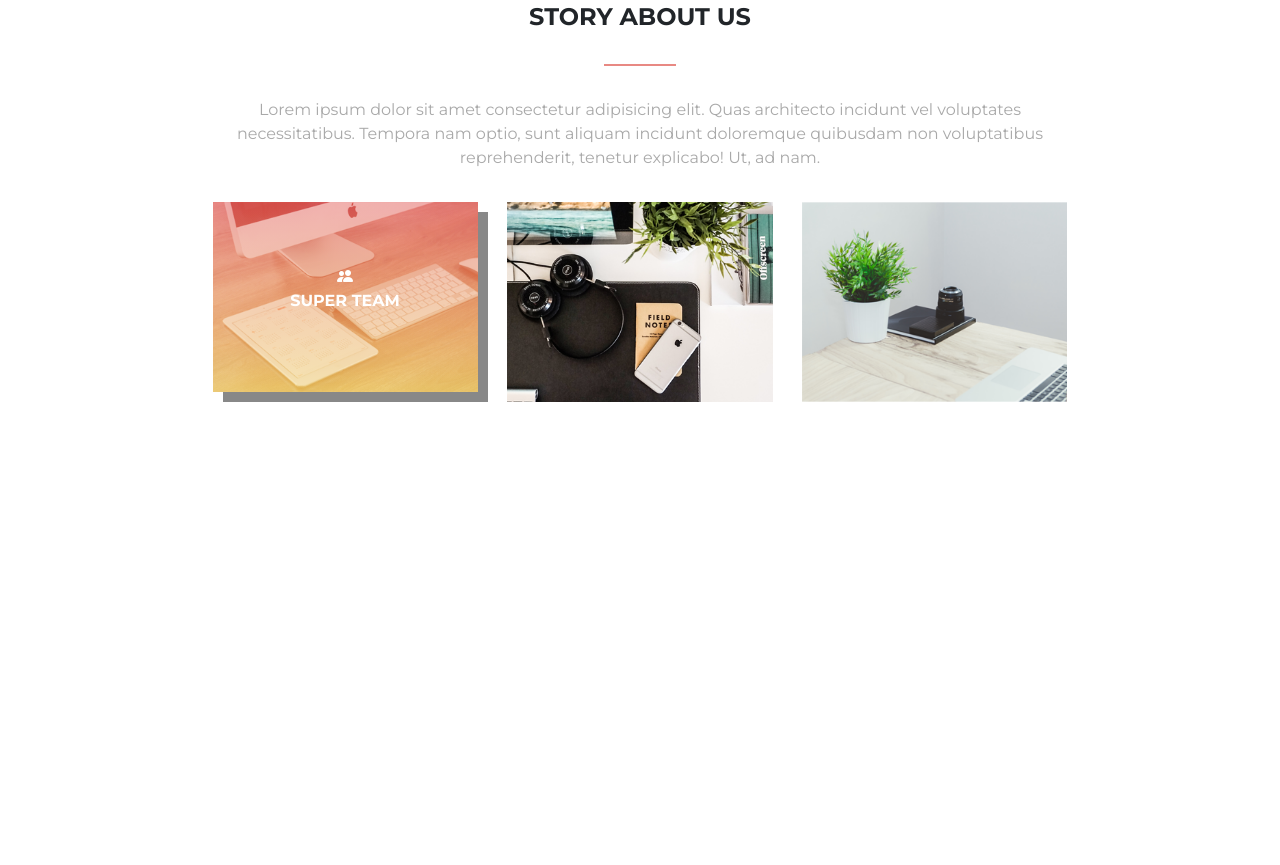
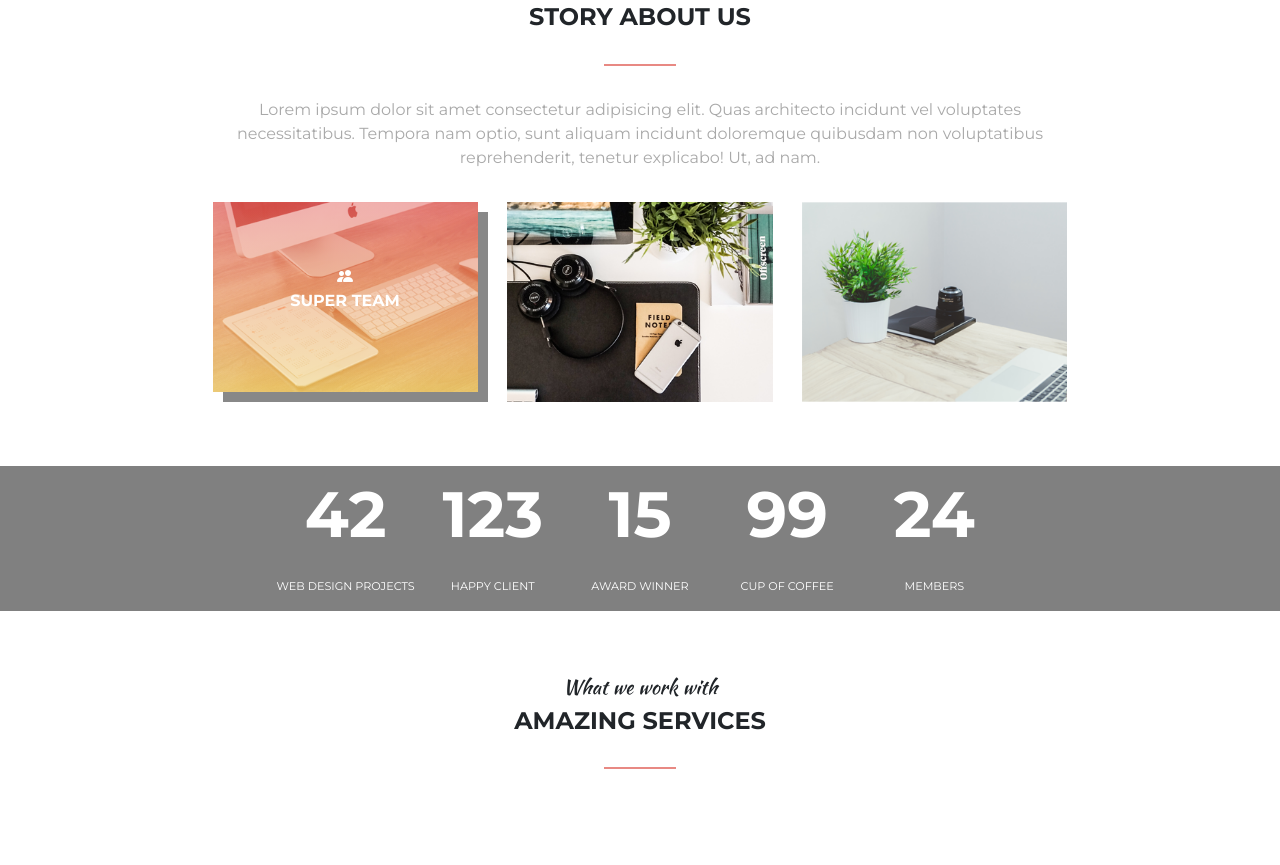
Before and after one commit to MadJack1906/intern-task-1, a plain HTML site: page index.html in a window 1280 px wide. Shown: the part 893-1758 px from the top of the page. Before the commit the page ends 1359 px from the top, so only its background shows below. Drawn offline with nearby package versions, Linux system fonts and the light colour scheme.

Commit message:
Added Comapny Accomplishments

```diff
--- a/css/index.css
+++ b/css/index.css
@@ -227,6 +227,36 @@ body>* {
     background-position: center;
 }
 
+#accomplishment{
+    background-color: grey;
+}
+
+.accomplishments-container{
+    display: flex;
+    width: 100%;
+    flex-direction: row;
+    /* border: 1px solid red; */
+}
+
+.accomplishment-container{
+    /* border: 1px solid red; */
+    display: flex;
+    flex-direction: column;
+    align-items: center;
+    color: white;
+
+    flex-basis: 20%;
+}
+
+.accomplished {
+    font-size: 0.7rem;
+}
+
+.count {
+    font-weight: bold;
+    font-size: 4rem;
+}
+
 @media only screen and (max-width: 900px) {
     #banner {
         background-size: cover;
--- a/index.html
+++ b/index.html
@@ -129,14 +129,60 @@
 
                         </div>
                     </div>
-<!--
-                    <div class="test-image-container">
-
-                    </div> -->
                 </div>
             </div>
         </div>
     </section>
+
+    <section id="accomplishment">
+        <div class="container">
+            <div class="row">
+                <div class="col-8 center">
+                    <div class="accomplishments-container">
+                        <div class="accomplishment-container">
+                            <p class="count">42</p>
+                            <p class="accomplished">WEB DESIGN PROJECTS</p>
+                        </div>
+
+                        <div class="accomplishment-container">
+                            <p class="count">123</p>
+                            <p class="accomplished">HAPPY CLIENT</p>
+                        </div>
+
+                        <div class="accomplishment-container">
+                            <p class="count">15</p>
+                            <p class="accomplished">AWARD WINNER</p>
+                        </div>
+
+                        <div class="accomplishment-container">
+                            <p class="count">99</p>
+                            <p class="accomplished">CUP OF COFFEE</p>
+                        </div>
+
+                        <div class="accomplishment-container">
+                            <p class="count">24</p>
+                            <p class="accomplished">MEMBERS</p>
+                        </div>
+                    </div>
+                </div>
+            </div>
+        </div>
+    </section>
+
+    <section>
+        <div class="container">
+            <div class="row">
+                <div class="col-9 center text-center" style="padding: 4rem 0">
+                    <h3 class="fs-5 h2-subheader">What we work with</h3>
+                    <h2 class="fs-4 fw-bold h1">AMAZING SERVICES</h2>
+
+                    <div class="border-red col-1 center"></div>
+
+                </div>
+            </div>
+        </div>
+    </section>
+
 </body>
 
 </html>
```
